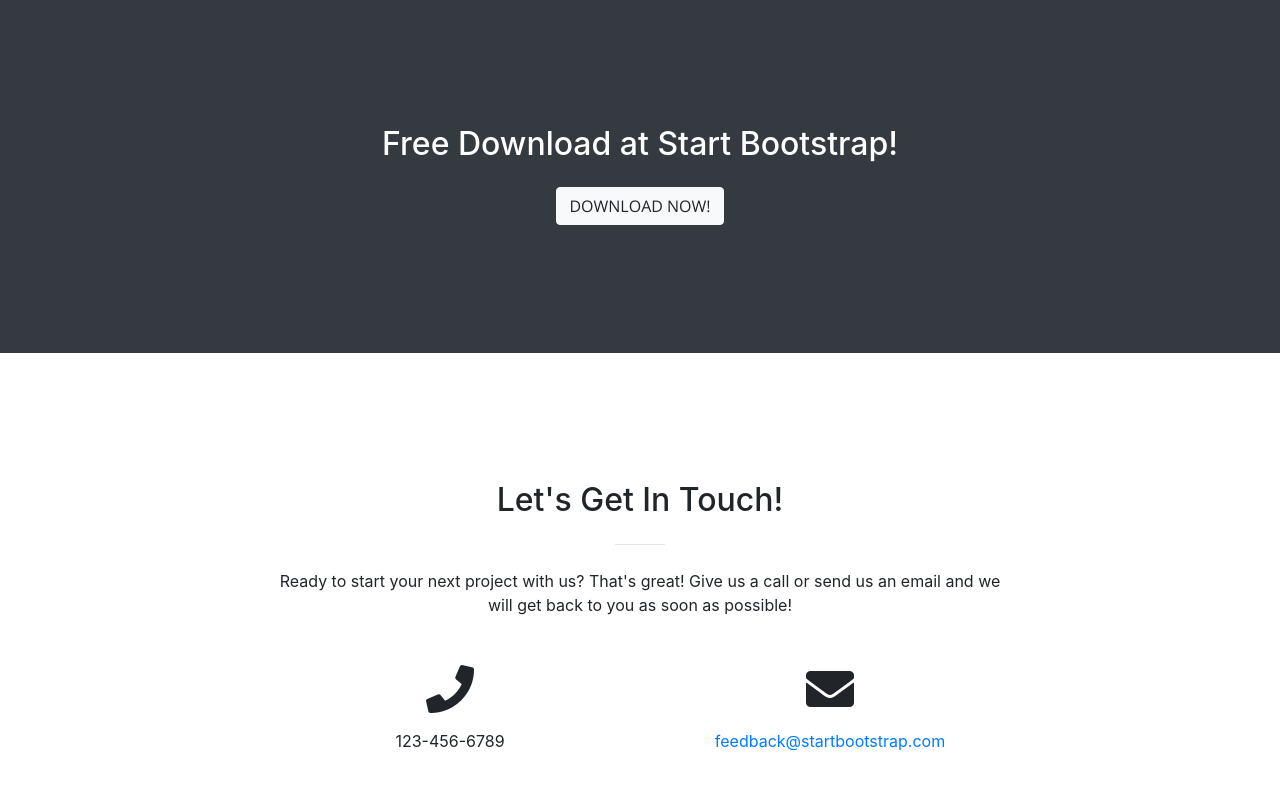
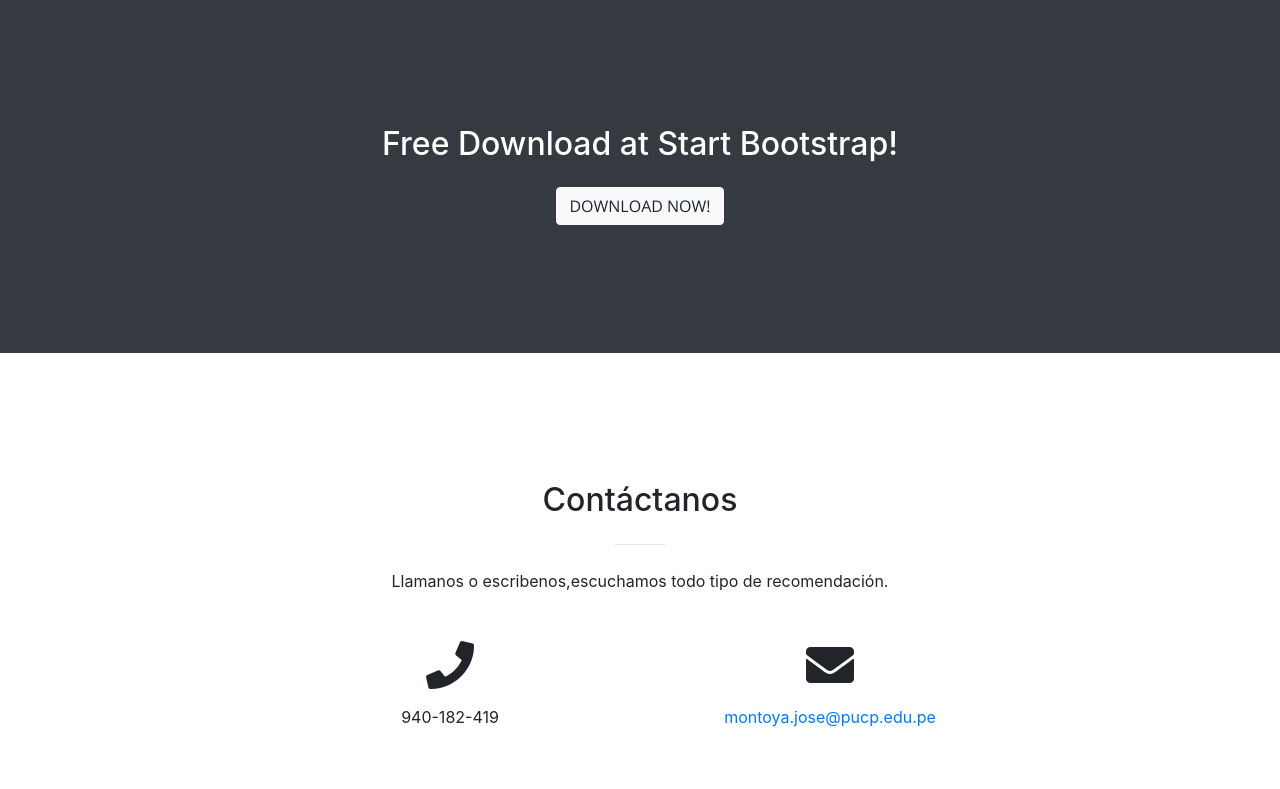
Before and after one commit to gpi2018ii/AnemiaPUCP, a website with bundled scripts: page index.html in a window 1280 px wide. Shown: the part 2795-3584 px from the top of the page. Built offline with nearby package versions, Linux system fonts and the light colour scheme.

Commit message:
Update index.html

```diff
--- a/index.html
+++ b/index.html
@@ -271,20 +271,20 @@
       <div class="container">
         <div class="row">
           <div class="col-lg-8 mx-auto text-center">
-            <h2 class="section-heading">Let's Get In Touch!</h2>
+            <h2 class="section-heading">Contáctanos</h2>
             <hr class="my-4">
-            <p class="mb-5">Ready to start your next project with us? That's great! Give us a call or send us an email and we will get back to you as soon as possible!</p>
+            <p class="mb-5">Llamanos o escribenos,escuchamos todo tipo de recomendación.</p>
           </div>
         </div>
         <div class="row">
           <div class="col-lg-4 ml-auto text-center">
             <i class="fas fa-phone fa-3x mb-3 sr-contact-1"></i>
-            <p>123-456-6789</p>
+            <p>940-182-419</p>
           </div>
           <div class="col-lg-4 mr-auto text-center">
             <i class="fas fa-envelope fa-3x mb-3 sr-contact-2"></i>
             <p>
-              <a href="mailto:your-email@your-domain.com">feedback@startbootstrap.com</a>
+              <a href="mailto:your-email@your-domain.com">montoya.jose@pucp.edu.pe</a>
             </p>
           </div>
         </div>
```
